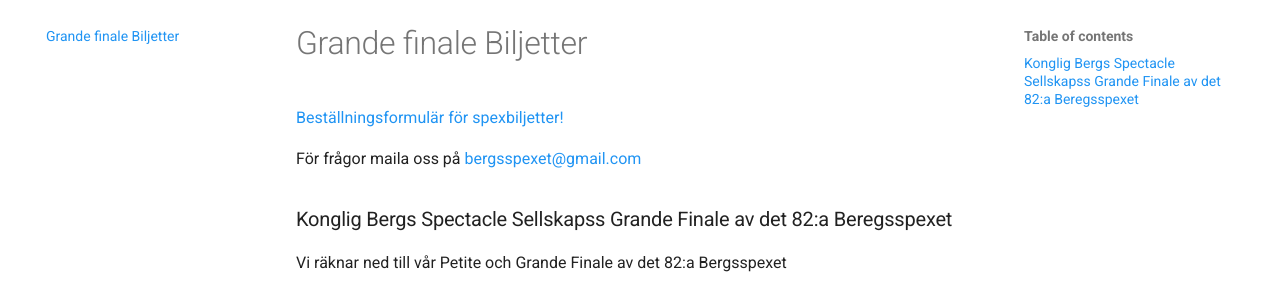
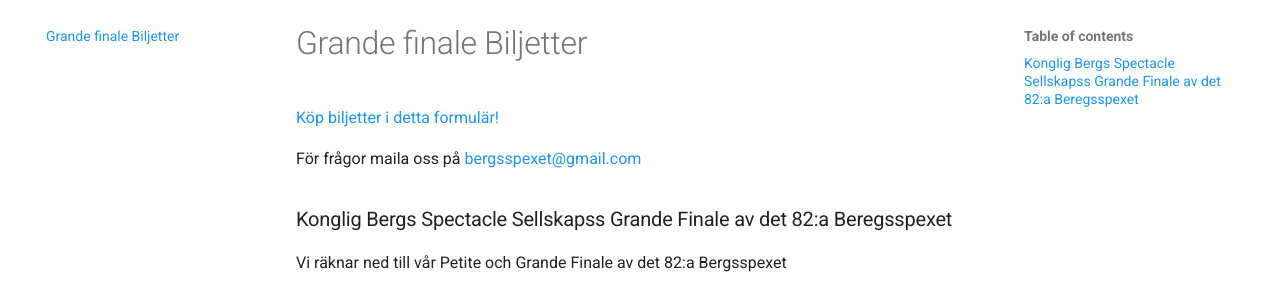
Before and after one commit to Bergsspexet/bergsspexet.github.io, an MkDocs documentation site: the page built from docs/biljetter.md, in a window 1280 px wide. Shown: the part 215-510 px from the top of the page. Built offline with MkDocs 1.6.1 and Material for MkDocs 9.7.7, drawn with Linux system fonts in a browser that asks for light colours.

Commit message:
Update ticket order link text in biljetter.md

```diff
--- a/docs/biljetter.md
+++ b/docs/biljetter.md
@@ -1,6 +1,6 @@
 # Grande finale Biljetter
 
-[Beställningsformulär för spexbiljetter!](https://forms.gle/z2mCXafh2DVhxtZf9)
+[Köp biljetter i detta formulär!](https://forms.gle/z2mCXafh2DVhxtZf9)
 
 För frågor maila oss på [bergsspexet@gmail.com](mailto:bergsspexet@gmail.com)
 
```
